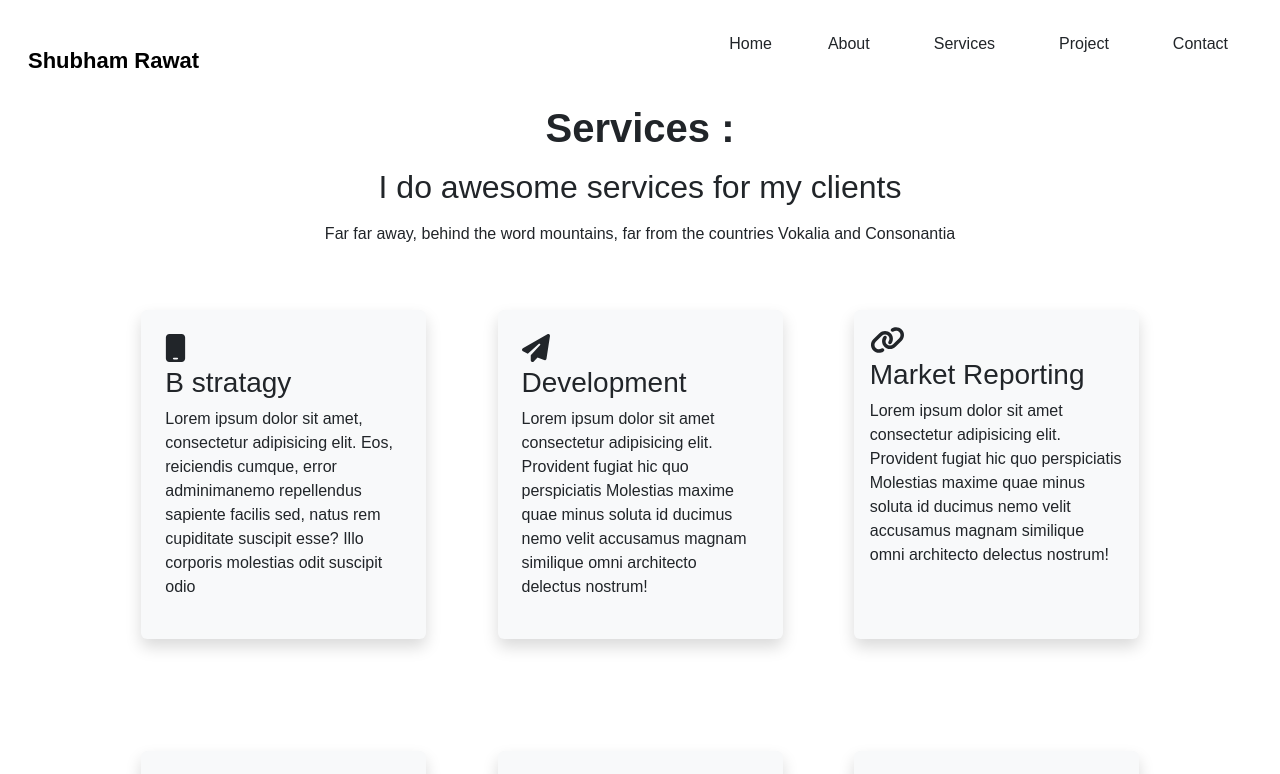
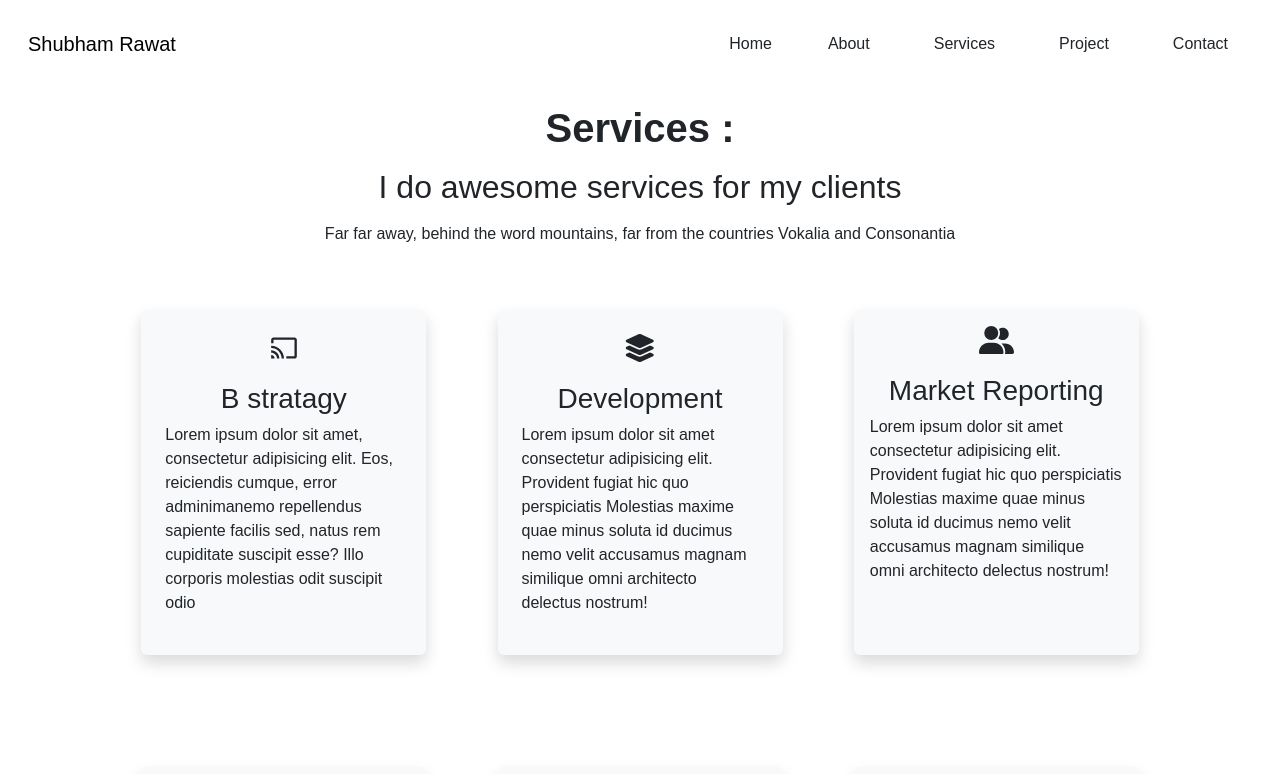
Before and after one commit to Shubham-Rawat9/my-portfolio, a React (Vite) app: page /service in a window 1280 px wide. Shown: the top 774 px of the page. Built offline with nearby package versions, Linux system fonts and the light colour scheme.

Commit message:
profile change

```diff
--- a/index.html
+++ b/index.html
@@ -5,7 +5,7 @@
     <link rel="icon" type="image/svg+xml" href="/vite.svg" />
     <meta name="viewport" content="width=device-width, initial-scale=1.0" />
 <!-- <link href="https://fonts.googleapis.com/css2?family=Montserrat&display=swap" rel="stylesheet" /> -->
-    <title> Portfolio</title>
+    <title> Shubham Rawat - Portfolio</title>
   </head>
   <body>
     <div id="root"></div>
--- a/package.json
+++ b/package.json
@@ -11,6 +11,7 @@
   },
   "dependencies": {
     "@fortawesome/fontawesome-svg-core": "^6.7.2",
+    "@fortawesome/free-brands-svg-icons": "^6.7.2",
     "@fortawesome/free-solid-svg-icons": "^6.7.2",
     "@fortawesome/react-fontawesome": "^0.2.2",
     "bootstrap": "^5.3.6",
--- a/src/App.css
+++ b/src/App.css
@@ -10,8 +10,6 @@ body {      font-family: Arial, Helvetica, sans-serif; }
 .dark-box {  background: #d1dbe7;  -webkit-box-shadow: 0px 3px 0px 0px #e68d8d;  -moz-box-shadow: 0px 3px 0px 0px #e68d8d;  box-shadow: 0px 3px 0px 0px #e68d8d;  padding: 15px 0px; }
 .box-hover { transition:all 500ms ease-in-out; -webkit-transition:all 500ms ease-in-out; -moz-transition:all 500ms ease-in-out; -o-transition:all 500ms ease-in-out; }
 .box-hover:hover,.box-hover:focus { transform:translate(0,-15px); -webkit-transform:translate(0,-15px); -ms-transform:translate(0,-15px); }
-.text-up-down {   font-size:22px;  animation: up-down 2s infinite alternate ease-in-out; }
-@keyframes up-down{  0% { transform: translateY(0); }  100% { transform: translateY(1px); } }
 
 /* loader css */
 .load-row { width: 100px;  height: 50px;  line-height: 50px; text-align: center;}
--- a/src/components/AppNavbar/index.jsx
+++ b/src/components/AppNavbar/index.jsx
@@ -1,4 +1,4 @@
-import React from "react";
+import React, { useState } from "react";
 import { Link, NavLink } from "react-router-dom";
 import Button from "react-bootstrap/Button";
 import Container from "react-bootstrap/Container";
@@ -7,42 +7,38 @@ import Navbar from "react-bootstrap/Navbar";
 import Offcanvas from "react-bootstrap/Offcanvas";
 
 const AppNavbar = () => {
+
+    const [showOffCanvas , setShowOffCanvas] = useState(false);
+
+    const handleClose = () => setShowOffCanvas(false);
+    const handleShow = () => setShowOffCanvas(true);
+
+
   return (
-    // <Nav className='d-flex align-items-center justify-content-evenly'>
-    //     <Link to="/" className="text-decoration-none text-dark fs-6">Home </Link>
-    //     <NavLink to={"/about"} className={({ isActive }) => `nav-link text-decoration-none text-dark fs-6${isActive ? 'active' : ''}`}>About</NavLink>
-    //     <NavLink to={"/service"} className={({ isActive }) => `nav-link text-decoration-none text-dark fs-6${isActive ? 'active' : ''}`}>Services</NavLink>
-    //     <NavLink to={"/project"} className={({ isActive }) => `nav-link text-decoration-none text-dark fs-6${isActive ? 'active' : ''}`}>Project</NavLink>
-    //     <NavLink to={"/contact"} className={({ isActive }) => `nav-link text-decoration-none text-dark fs-6${isActive ? 'active' : ''}`}>Contact</NavLink>
-
-    //     <Button variant="secondary">Lets'Talk</Button>
-    // </Nav>
-
-    //  new code 😎
 
     <>
       {["lg"].map((expand) => (
-        <Navbar key={expand} expand={expand} className=" mb-3 position-relative">
+        <Navbar key={expand} expand={expand} className="mb-3">
           <Container fluid>
-            <Navbar.Brand href="#"><p className="text-up-down fw-bolder  position-absolute">Shubham Rawat</p></Navbar.Brand>
-            <Navbar.Toggle aria-controls={`offcanvasNavbar-expand-${expand}`} />
+            <Navbar.Brand href="#"><span className="fw-lighter">Shubham Rawat</span></Navbar.Brand>
+            <Navbar.Toggle aria-controls={`offcanvasNavbar-expand-${expand}`} onClick={handleShow} />
             <Navbar.Offcanvas
               id={`offcanvasNavbar-expand-${expand}`}
               aria-labelledby={`offcanvasNavbarLabel-expand-${expand}`}
               placement="end"
+              show = {showOffCanvas}
+              onHide = {handleClose}
             >
               <Offcanvas.Header closeButton>
-                <Offcanvas.Title id={`offcanvasNavbarLabel-expand-${expand}`}>
-                  Offcanvas
-                </Offcanvas.Title>
+
               </Offcanvas.Header>
               <Offcanvas.Body>
                 <Nav className="d-flex justify-content-end align-items-center gap-5 flex-grow-1 pe-3 ">
-                  <Link to="/" className=" text-dark text-decoration-none fs-6 fw-medium">
+                  <Link to="/" onClick={handleClose} className=" text-dark text-decoration-none fs-6 fw-medium">
                     Home{" "}
                   </Link>
                   <NavLink
-                    to={"/about"}
+                    to={"/about"} onClick={handleClose}
                     className={({ isActive }) =>
                       `nav-link  text-dark fs-6 fw-medium ${
                         isActive ? "active" : ""
@@ -52,7 +48,7 @@ const AppNavbar = () => {
                     About
                   </NavLink>
                   <NavLink
-                    to={"/service"}
+                    to={"/service"} onClick={handleClose}
                     className={({ isActive }) =>
                       `nav-link  text-dark fw-medium fs-6${
                         isActive ? "active" : ""
@@ -62,7 +58,7 @@ const AppNavbar = () => {
                     Services
                   </NavLink>
                   <NavLink
-                    to={"/project"}
+                    to={"/project"} onClick={handleClose}
                     className={({ isActive }) =>
                       `nav-link  text-dark fw-medium fs-6${
                         isActive ? "active" : ""
@@ -72,7 +68,7 @@ const AppNavbar = () => {
                     Project
                   </NavLink>
                   <NavLink
-                    to={"/contact"}
+                    to={"/contact"}  onClick={handleClose}
                     className={({ isActive }) =>
                       `nav-link  text-dark fw-medium fs-6${
                         isActive ? "active" : ""
@@ -89,7 +85,6 @@ const AppNavbar = () => {
       ))}
     </>
 
-    // anoter new code 😂
   );
 };
 
--- a/src/components/ServiceCard/index.jsx
+++ b/src/components/ServiceCard/index.jsx
@@ -6,10 +6,10 @@ import { FontAwesomeIcon } from '@fortawesome/react-fontawesome';
 
 const ServiceCard = ({ icon ,title , desc}) =>{
     return(
-          <div>
+          <div className="text-center">
              { <FontAwesomeIcon icon={icon} className="fs-3" />}
-      <h3>{title}</h3>
-      <p>{desc}</p>
+      <h3 className=" mt-3">{title}</h3>
+      <p className="text-start">{desc}</p>
     </div>
 
     )
--- a/src/pages/Home/index.jsx
+++ b/src/pages/Home/index.jsx
@@ -24,7 +24,9 @@ const Home = () => (
             </h2>
 
             <div className="py-5 ">
-              <a class="btn btn-outline-dark border-dark w-25 m-auto" href="#">Download CV</a>
+              {/* <a className="btn btn-outline-dark border-dark m-auto" href="#">Download CV</a> */}
+              <a className="btn btn-outline-dark border-dark m-auto" href="/cv.pdf" download> Download CV </a>
+
             </div>
           </Col>
 
--- a/src/pages/Project/index.jsx
+++ b/src/pages/Project/index.jsx
@@ -23,7 +23,9 @@ const Project = () => {
                 <h5>Do you have any Project? Let’s Talk</h5>
               <p>Lorem ipsum dolor sit amet consectetur adipisicing elit. Harum, placeat pariatur enim provident officiis perspiciatis quam maiores iure! Ea distinctio ?</p>
 
-                <a className="btn btn-outline-dark border-dark txt-link-btn w-25 m-auto" href="#">Hire Me</a>
+
+                <a class="btn btn-outline-dark border-dark txt-link-btn w-25 m-auto"
+                                    href="mailto:shubhmarawat97614@gmail.com">Hire me</a>
               </Row>
             </Col>
             <Col xs={12} md={6} className='d-none d-sm-block text-center'>
--- a/src/pages/Service/index.jsx
+++ b/src/pages/Service/index.jsx
@@ -2,7 +2,8 @@ import React from 'react';
 import { Container, Row, Col } from 'react-bootstrap';
 import ServiceCard from '../../components/ServiceCard';
 import { FontAwesomeIcon } from '@fortawesome/react-fontawesome';
-import { faMobile , faPaperPlane , faLink } from '@fortawesome/free-solid-svg-icons';
+import {   faLayerGroup ,faUserGroup , faCamera , faDesktop , faGear } from '@fortawesome/free-solid-svg-icons';
+import { faChromecast } from '@fortawesome/free-brands-svg-icons';
 
 
 const Service = () => {
@@ -20,19 +21,18 @@ const Service = () => {
            {/* first card row start*/}
       <Row className=" justify-content-evenly py-5">
                     <Col xs={12} sm={6} md={3} className="shadow p-4 mb-5 bg-body-tertiary rounded bgm-card i-card">
-                        {/* <i className="fa-brands fa-chromecast fs-2"></i> */}
 
-                                <ServiceCard  icon={faMobile} title={"B stratagy"} desc={"Lorem ipsum dolor sit amet, consectetur adipisicing elit. Eos, reiciendis cumque, error adminimanemo repellendus sapiente facilis sed, natus rem cupiditate suscipit esse? Illo corporis molestias odit suscipit odio"}/>
+                                <ServiceCard  icon={faChromecast } title={"B stratagy"} desc={"Lorem ipsum dolor sit amet, consectetur adipisicing elit. Eos, reiciendis cumque, error adminimanemo repellendus sapiente facilis sed, natus rem cupiditate suscipit esse? Illo corporis molestias odit suscipit odio"}/>
                     </Col>
                     <Col xs={12} sm={6} md={3} className=" bgm-card  shadow p-4 mb-5 bg-body-tertiary rounded i-card">
-                        {/* <i className="fa-solid fa-layer-group fs-2"></i> */}
 
-                            <ServiceCard icon={faPaperPlane} title={"Development"} desc={"Lorem ipsum dolor sit amet consectetur adipisicing elit. Provident fugiat hic quo perspiciatis Molestias maxime quae minus soluta id ducimus nemo velit accusamus magnam similique omni architecto delectus nostrum!"}/>
+
+                            <ServiceCard icon={faLayerGroup } title={"Development"} desc={"Lorem ipsum dolor sit amet consectetur adipisicing elit. Provident fugiat hic quo perspiciatis Molestias maxime quae minus soluta id ducimus nemo velit accusamus magnam similique omni architecto delectus nostrum!"}/>
                     </Col>
                     <Col xs={12} sm={6} md={3} className="bgm-card  shadow p-3 mb-5 bg-body-tertiary rounded i-card">
-                        {/* <i className="fa-solid fa-user-group fs-2"></i> */}
 
-                            <ServiceCard icon={faLink} title={"Market Reporting"} desc={"Lorem ipsum dolor sit amet consectetur adipisicing elit. Provident fugiat hic quo perspiciatis Molestias maxime quae minus soluta id ducimus nemo velit accusamus magnam similique omni architecto delectus nostrum!"}/>
+
+                            <ServiceCard icon={faUserGroup } title={"Market Reporting"} desc={"Lorem ipsum dolor sit amet consectetur adipisicing elit. Provident fugiat hic quo perspiciatis Molestias maxime quae minus soluta id ducimus nemo velit accusamus magnam similique omni architecto delectus nostrum!"}/>
 
                     </Col>
                 </Row>
@@ -40,22 +40,21 @@ const Service = () => {
                 {/* second card row start */}
                   <Row className=" justify-content-evenly py-3">
                     <Col xs={12} sm={6} md={3} className="bgm-card   shadow p-4 mb-5 bg-body-tertiary rounded i-card">
-                        {/* <i className="fa-solid fa-camera fs-2"></i> */}
 
-                            <ServiceCard icon={faLink} title={"Graphic Design"} desc={"Lorem ipsum dolor sit amet consectetur adipisicing elit. Provident fugiat hic quo perspiciatis Molestias maxime quae minus soluta id ducimus nemo velit accusamus magnam similique omni architecto delectus nostrum!"}/>
+
+                            <ServiceCard icon={faCamera } title={"Graphic Design"} desc={"Lorem ipsum dolor sit amet consectetur adipisicing elit. Provident fugiat hic quo perspiciatis Molestias maxime quae minus soluta id ducimus nemo velit accusamus magnam similique omni architecto delectus nostrum!"}/>
 
                     </Col>
                     <Col xs={12} sm={6} md={3} className="bgm-card  shadow p-4 mb-5 bg-body-tertiary rounded i-card">
-                        {/* <i className="fa-solid fa-desktop fs-2"></i> */}
 
-                            <ServiceCard icon={faLink} title={"M Development"} desc={"Lorem ipsum dolor sit amet consectetur adipisicing elit. Provident fugiat hic quo perspiciatis Molestias maxime quae minus soluta id ducimus nemo velit accusamus magnam similique omni architecto delectus nostrum!"}/>
+                            <ServiceCard icon={faDesktop } title={"M Development"} desc={"Lorem ipsum dolor sit amet consectetur adipisicing elit. Provident fugiat hic quo perspiciatis Molestias maxime quae minus soluta id ducimus nemo velit accusamus magnam similique omni architecto delectus nostrum!"}/>
 
 
                     </Col>
                     <Col xs={12} sm={6} md={3} className="bgm-card  shadow p-4 mb-5 bg-body-tertiary rounded opacity-100 i-card">
-                        {/* <i className="fa-solid fa-gear fs-2"></i> */}
 
-                            <ServiceCard icon={faLink} title={"Other Services"} desc={"Lorem ipsum dolor sit amet consectetur adipisicing elit. Provident fugiat hic quo perspiciatis Molestias maxime quae minus soluta id ducimus nemo velit accusamus magnam similique omni architecto delectus nostrum!"}/>
+
+                            <ServiceCard icon={faGear } title={"Other Services"} desc={"Lorem ipsum dolor sit amet consectetur adipisicing elit. Provident fugiat hic quo perspiciatis Molestias maxime quae minus soluta id ducimus nemo velit accusamus magnam similique omni architecto delectus nostrum!"}/>
 
                     </Col>
                 </Row>
```
Also changed, not shown: src/pages/Contact/index.jsx (+17 -8 lines), 1 other file (tests, documents, lock files or other folders).
